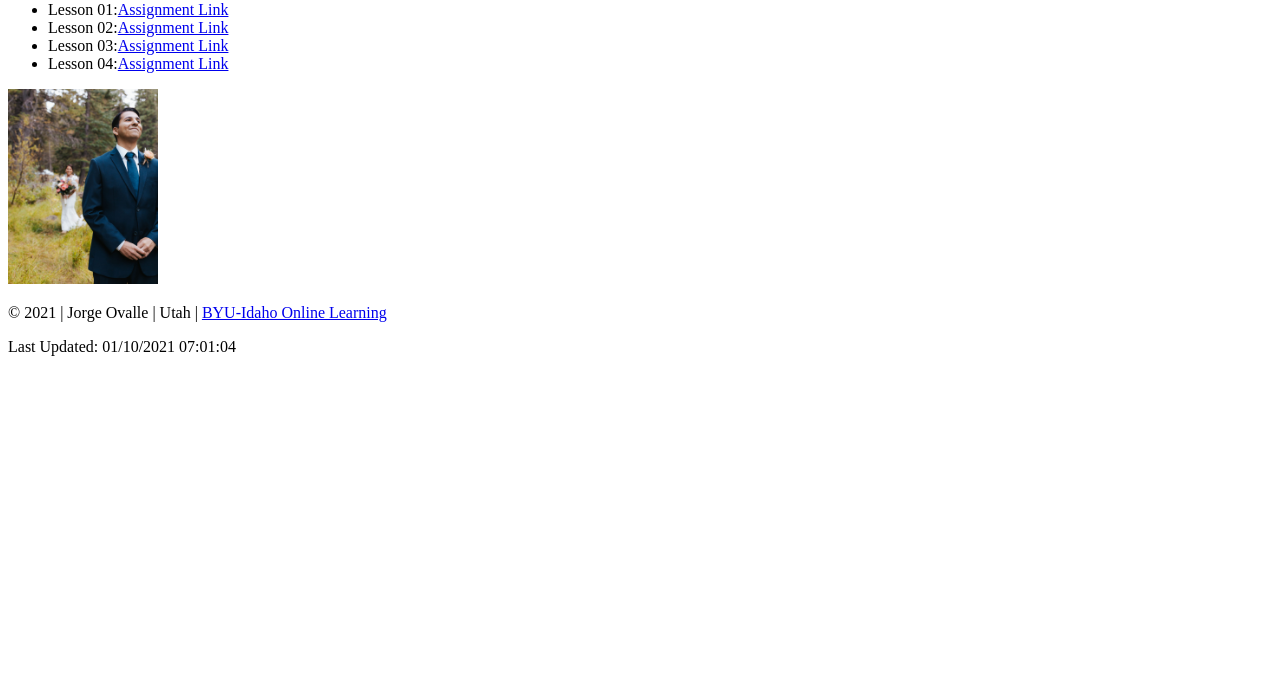
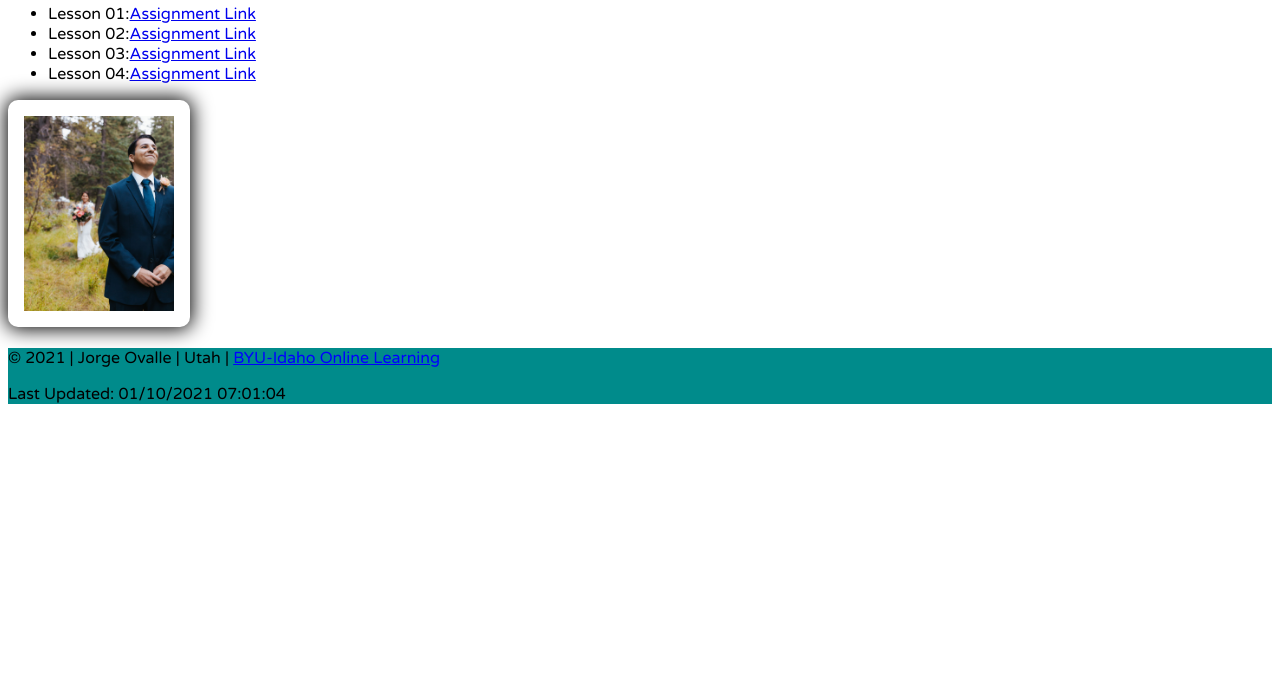
Before and after one commit to Jorgito76/jorgito76.github.io, a plain HTML site: page index.html in a window 1280 px wide. Shown: the part 126-800 px from the top of the page. Drawn offline with Linux system fonts and the light colour scheme.

Commit message:
updating css p1

```diff
--- a/css/mainindex.css
+++ b/css/mainindex.css
@@ -1,3 +1,34 @@
+@import url('https://fonts.googleapis.com/css2?family=Varela+Round&display=swap');
+
+body {
+    font-family: 'Varela Round', sans-serif;
+
+}
+
 h1 {
     color: red;
+    text-align: left;
 }
+
+img {
+    max-width: 100%;
+    box-shadow: 0 0 20px 2px;
+    padding: 1em;
+    border-radius: 10px;
+}
+
+footer {
+    background-color: darkcyan;
+}
+
+#lastUpdate {
+    color: darkred;
+}
+
+footer a {
+    color: blue;
+}
+
+footer a:hover {
+    color: black;
+}
```
